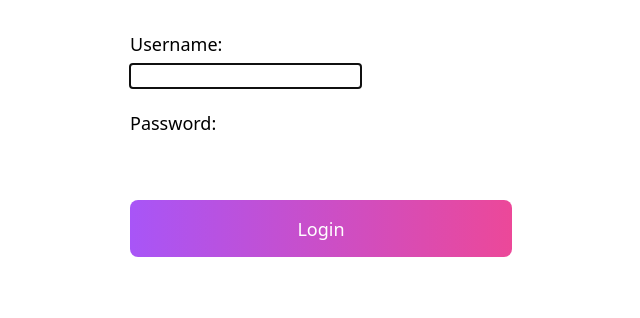
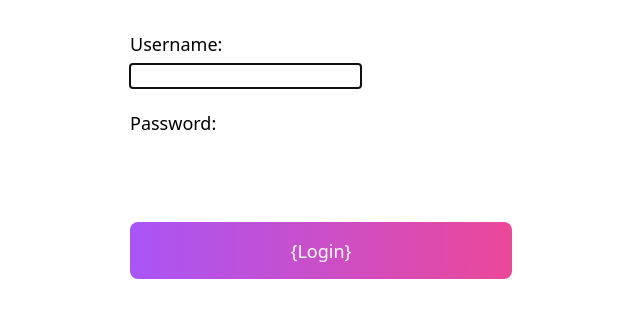
Before and after one commit to rithviknishad/_course_wd202, a Django app: page /user/login in a window 1280 px wide. Shown: the part 239-557 px from the top of the page, without its empty margins (319-959 px from the left). Run offline with Django 4.2, Linux system fonts and the light colour scheme; some libraries are stand-ins or nearby versions.

Commit message:
updates user_login

```diff
--- a/GDC-Level-6-Milestone-master/templates/user_login.html
+++ b/GDC-Level-6-Milestone-master/templates/user_login.html
@@ -10,7 +10,7 @@
         <div class="px-[9px] py-[11px]">
             {{ field.errors }}
             <label for="{{field.id_for_label}}" class="text-[18px]">{{ field.label_tag }}</label>
-            <div class="py-[3px]"></div>
+            <div class="h-[6px]"></div>
             {{ field }}
             {% if field.help_text %}<p class="help">{{ field.help_text|safe }}</p>{% endif %}
         </div>
@@ -24,8 +24,8 @@
 
     {%csrf_token%}
 
-    <button type="submit" class="mt-[22px] mx-[9px] w-[382px] h-[57px] text-white bg-gradient-to-r from-purple-500 to-pink-500 hover:bg-gradient-to-l focus:ring-4 focus:ring-purple-200 dark:focus:ring-purple-800 font-medium rounded-lg text-sm text-center mr-2 mb-2">
-        <p class="text-[18px]">Login</p>
+    <button type="submit" class="mt-[44px] mx-[9px] w-[382px] h-[57px] text-white bg-gradient-to-r from-purple-500 to-pink-500 hover:bg-gradient-to-l focus:ring-4 focus:ring-purple-200 dark:focus:ring-purple-800 font-medium rounded-lg text-sm text-center mr-2 mb-2">
+        <p class="text-[18px]">{Login}</p>
     </button>
 </form>
 
```
